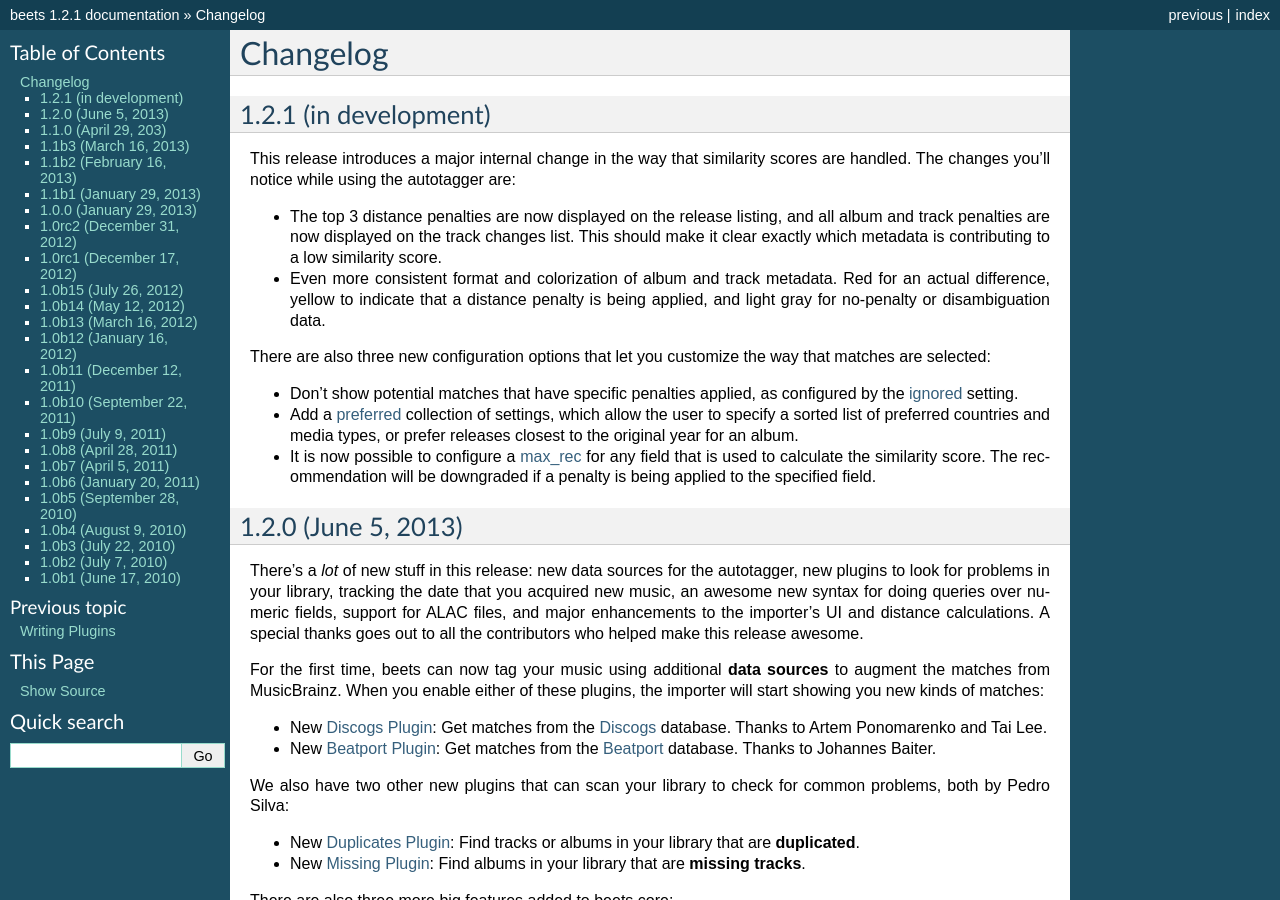
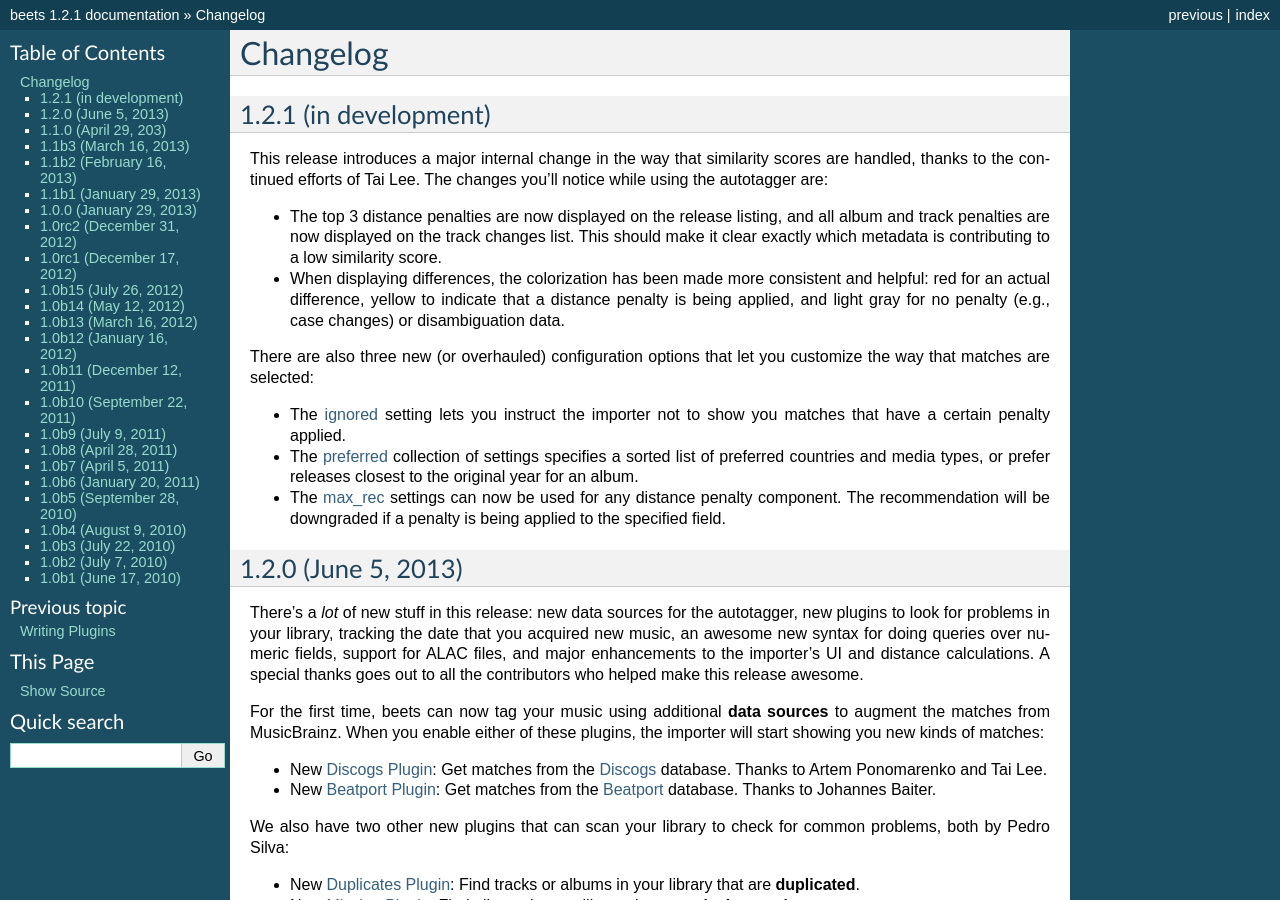
Before and after one commit to google-code-export/beets, a Sphinx documentation site: the page built from docs/changelog.rst, in a window 1280 px wide and 900 px high. Built offline with Sphinx 7.4.7, drawn with Linux system fonts in a browser that asks for light colours.

Commit message:
clarify changelog for distance refactor (#302)

```diff
--- a/docs/changelog.rst
+++ b/docs/changelog.rst
@@ -5,28 +5,29 @@
 ----------------------
 
 This release introduces a major internal change in the way that similarity
-scores are handled. The changes you'll notice while using the autotagger
-are:
+scores are handled, thanks to the continued efforts of Tai Lee. The changes
+you'll notice while using the autotagger are:
 
 * The top 3 distance penalties are now displayed on the release listing,
   and all album and track penalties are now displayed on the track changes
   list. This should make it clear exactly which metadata is contributing to a
   low similarity score.
-* Even more consistent format and colorization of album and track metadata. Red
-  for an actual difference, yellow to indicate that a distance penalty is being
-  applied, and light gray for no-penalty or disambiguation data.
-
-There are also three new configuration options that let you customize the way
-that matches are selected:
-
-* Don't show potential matches that have specific penalties applied, as
-  configured by the :ref:`ignored` setting.
-* Add a :ref:`preferred` collection of settings, which allow the user to
-  specify a sorted list of preferred countries and media types, or prefer
-  releases closest to the original year for an album.
-* It is now possible to configure a :ref:`max_rec` for any field that is used
-  to calculate the similarity score. The recommendation will be downgraded if
-  a penalty is being applied to the specified field.
+* When displaying differences, the colorization has been made more consistent
+  and helpful: red for an actual difference, yellow to indicate that a
+  distance penalty is being applied, and light gray for no penalty (e.g., case
+  changes) or disambiguation data.
+
+There are also three new (or overhauled) configuration options that let you
+customize the way that matches are selected:
+
+* The :ref:`ignored` setting lets you instruct the importer not to show you
+  matches that have a certain penalty applied.
+* The :ref:`preferred` collection of settings specifies a sorted list of
+  preferred countries and media types, or prefer releases closest to the
+  original year for an album.
+* The :ref:`max_rec` settings can now be used for any distance penalty
+  component. The recommendation will be downgraded if a penalty is being
+  applied to the specified field.
 
 
 1.2.0 (June 5, 2013)
```
